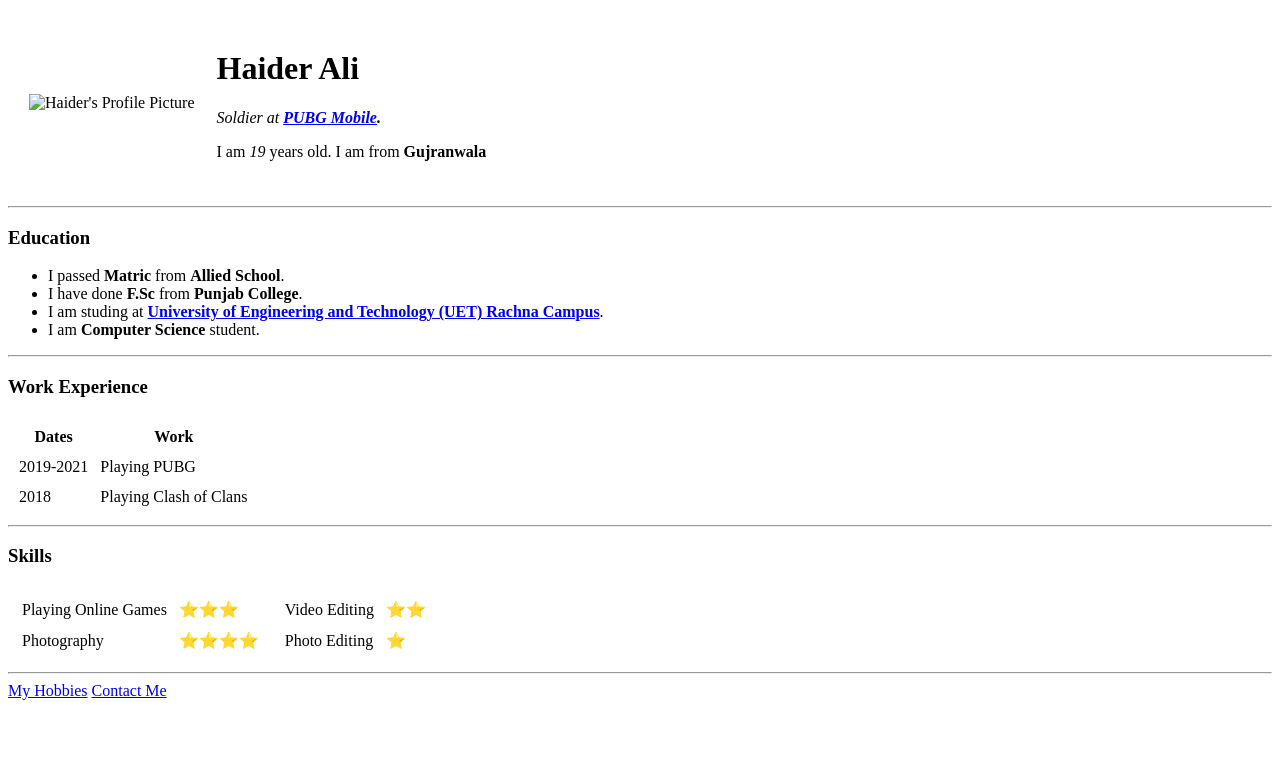
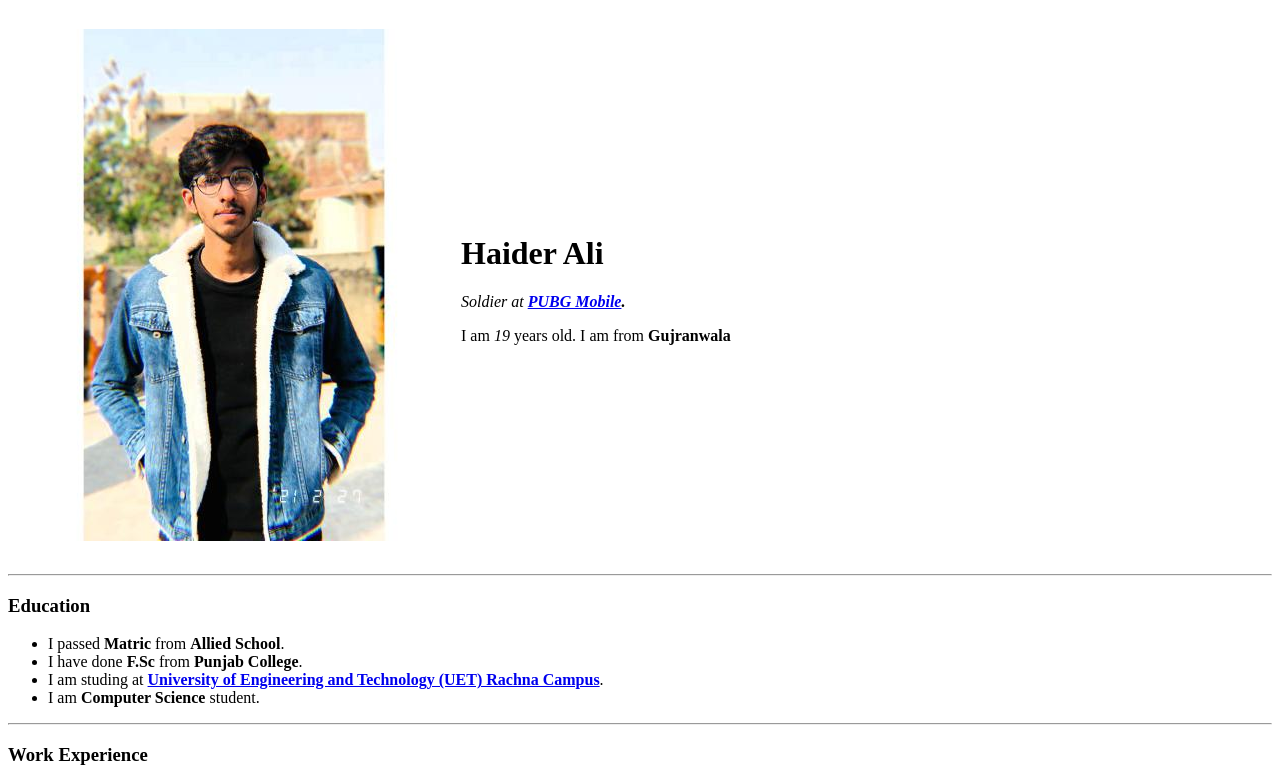
Before and after one commit to ChaudaryHaiderX/CV-2, a plain HTML site: page index.html in a window 1280 px wide. Shown: the top 782 px of the page. Drawn offline with Linux system fonts and the light colour scheme.

Commit message:
Add files via upload

```diff
--- a/index.html
+++ b/index.html
@@ -9,7 +9,7 @@
 <body>
   <table cellspacing="20">
     <tr>
-      <td><img src="10643.jpg" alt="Haider's Profile Picture"></td>
+      <td><img src="images/10643.jpg" alt="Haider's Profile Picture"></td>
       <td>
         <h1>Haider Ali</h1>
         <p><em>Soldier at <strong><a href="https://www.pubgmobile.com/en-US/home.shtml">PUBG Mobile</a>.</strong></em></p>
```
